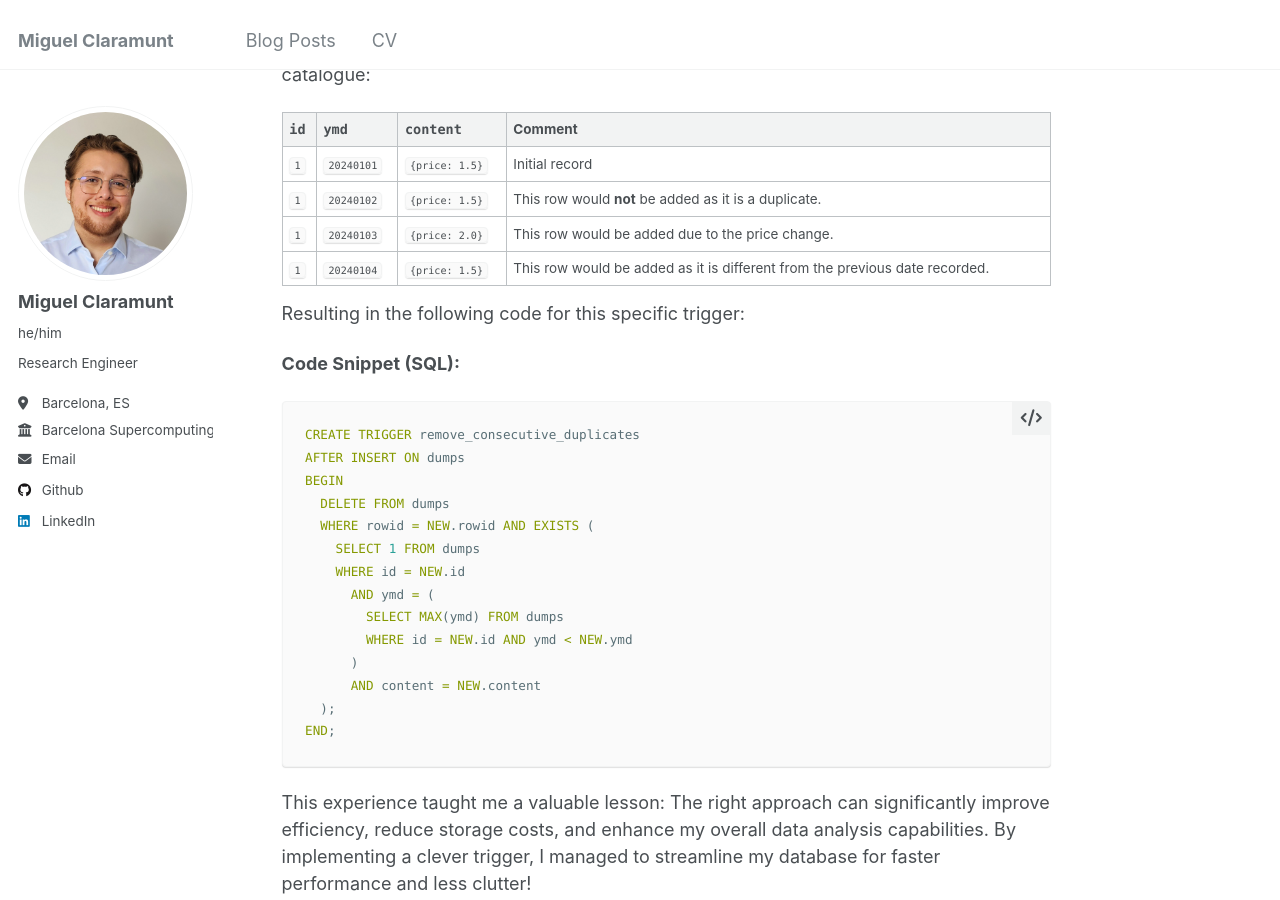
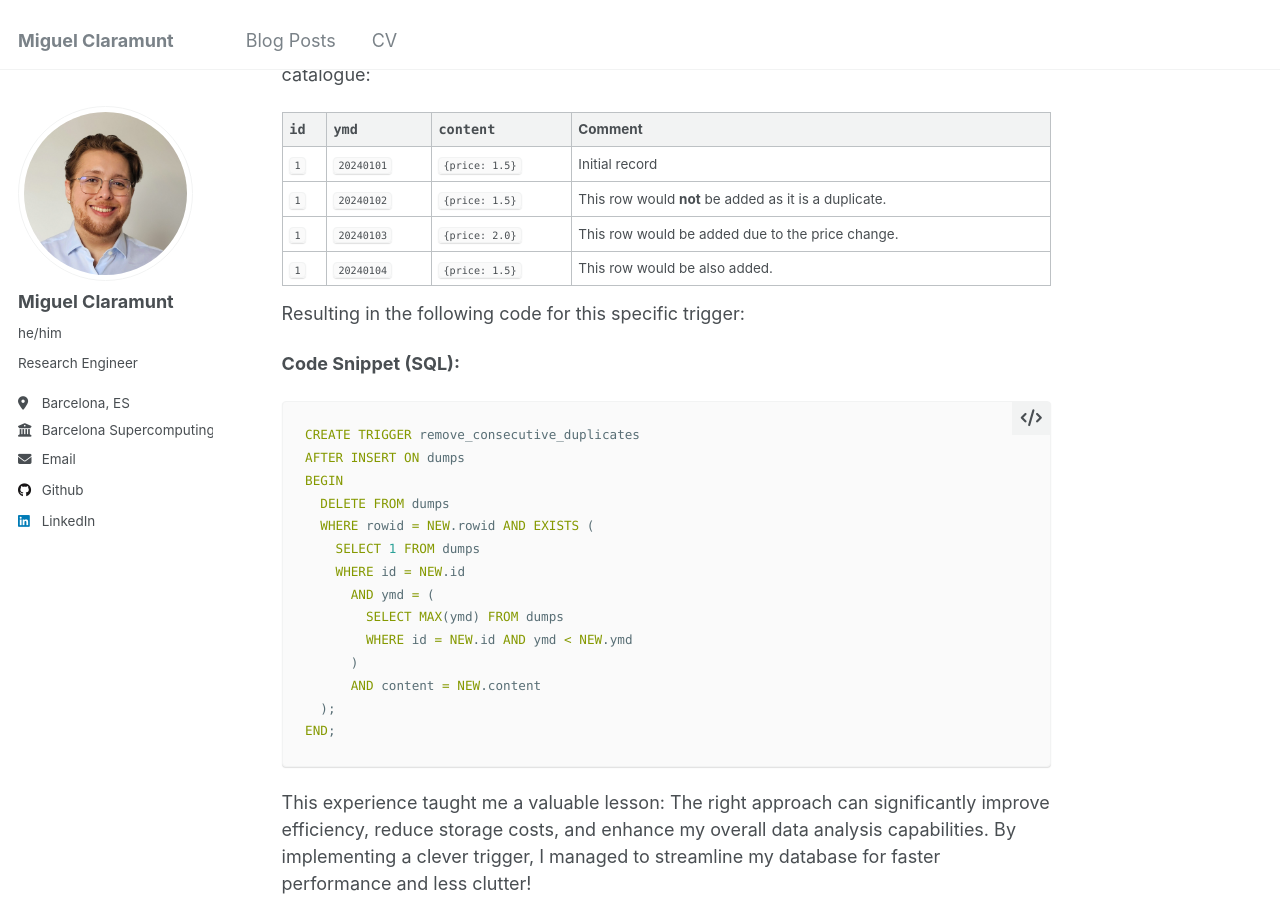
Before and after one commit to MiguelClaramunt/miguelclaramunt.github.io, a Jekyll site: the page built from _posts/2024-12-23-merca-1.md, in a window 1280 px wide and 900 px high, scrolled down 1307 px. Built offline with Jekyll 4.4.1, drawn with Linux system fonts in a browser that asks for light colours.

Commit message:
Refine post

```diff
--- a/_posts/2024-12-23-merca-1.md
+++ b/_posts/2024-12-23-merca-1.md
@@ -38,7 +38,7 @@ Let me illustrate with an example: imagine a product with `id = 1` is added to t
 | `1` | `20240101` | `{price: 1.5}` | Initial record |
 | `1` | `20240102` | `{price: 1.5}` |  This row would **not** be added as it is a duplicate. |
 | `1` | `20240103` | `{price: 2.0}` | This row would be added due to the price change. |
-| `1` | `20240104` | `{price: 1.5}` | This row would be added as it is different from the previous date recorded. |
+| `1` | `20240104` | `{price: 1.5}` | This row would be also added. |
 
 
 Resulting in the following code for this specific trigger:
```
